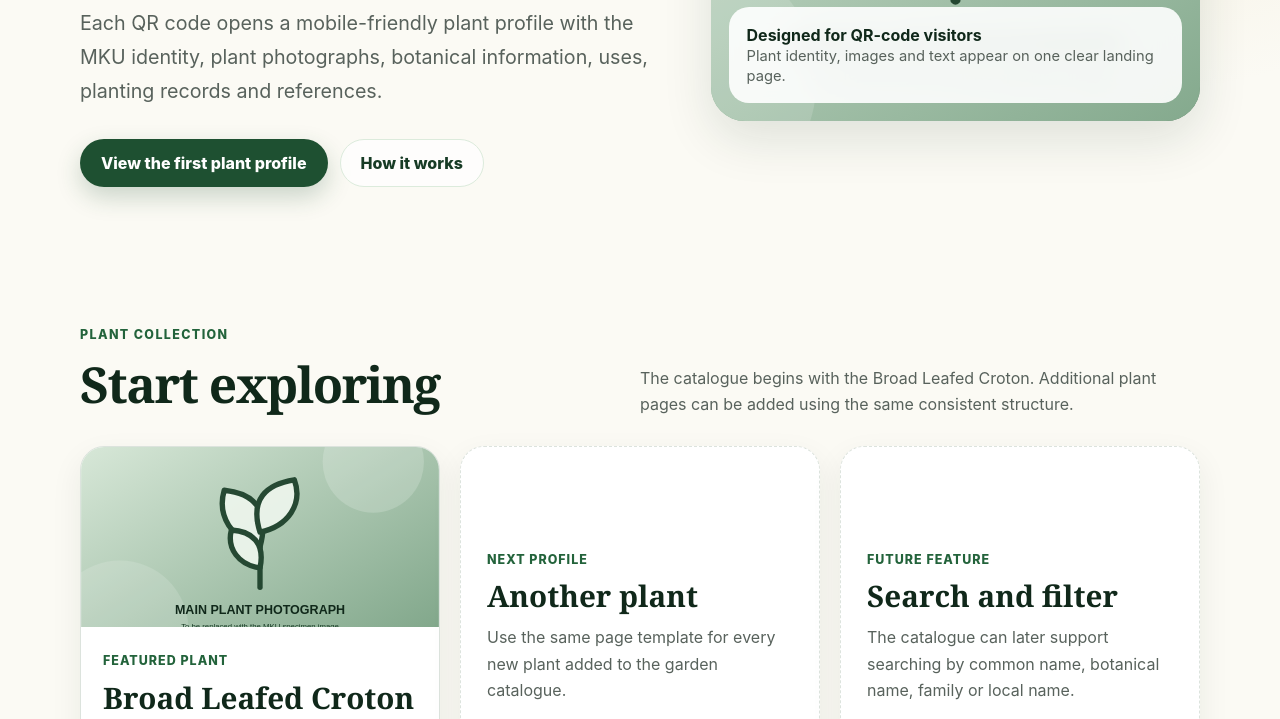
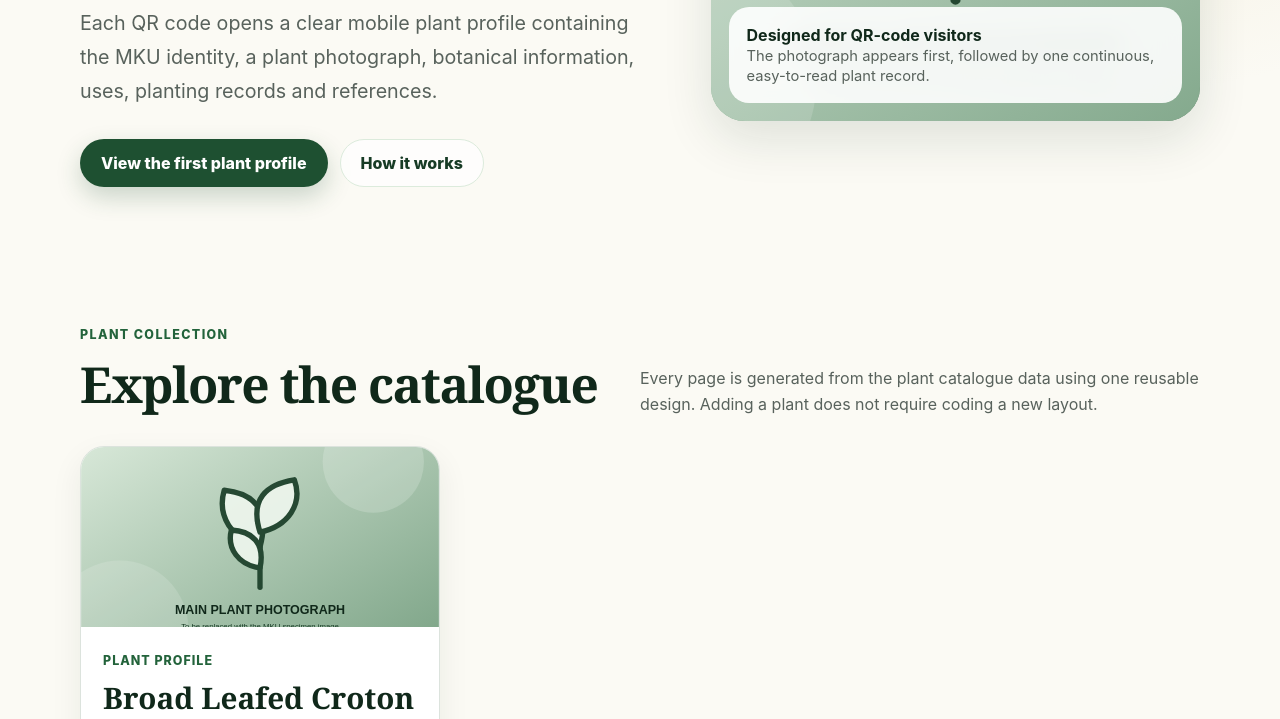
Before and after one commit to Jacky213121/mkubotanicgarden, a website: page index.html in a window 1280 px wide. Shown: the part 540-1259 px from the top of the page. Drawn offline with Linux system fonts and the light colour scheme.

Commit message:
Make homepage catalogue data driven

```diff
--- a/index.html
+++ b/index.html
@@ -3,7 +3,7 @@
 <head>
   <meta charset="utf-8">
   <meta name="viewport" content="width=device-width, initial-scale=1">
-  <meta name="description" content="Explore verified plant profiles from the MKU Botanic Garden.">
+  <meta name="description" content="Explore plant profiles from the MKU Botanic Garden.">
   <title>MKU Botanic Garden</title>
   <link rel="icon" href="assets/tree-mark.svg" type="image/svg+xml">
   <link rel="stylesheet" href="assets/styles.css">
@@ -30,7 +30,7 @@
         <div>
           <div class="eyebrow">Scan · Identify · Learn</div>
           <h1>Discover the plants of MKU Botanic Garden.</h1>
-          <p>Each QR code opens a mobile-friendly plant profile with the MKU identity, plant photographs, botanical information, uses, planting records and references.</p>
+          <p>Each QR code opens a clear mobile plant profile containing the MKU identity, a plant photograph, botanical information, uses, planting records and references.</p>
           <div class="hero-actions">
             <a class="button button-primary" href="plants/broad-leafed-croton/">View the first plant profile</a>
             <a class="button button-secondary" href="#how-it-works">How it works</a>
@@ -43,7 +43,7 @@
           </div>
           <div class="scan-card">
             <strong>Designed for QR-code visitors</strong>
-            <span>Plant identity, images and text appear on one clear landing page.</span>
+            <span>The photograph appears first, followed by one continuous, easy-to-read plant record.</span>
           </div>
         </div>
       </div>
@@ -54,35 +54,25 @@
         <div class="section-heading">
           <div>
             <span class="section-kicker">Plant collection</span>
-            <h2>Start exploring</h2>
+            <h2>Explore the catalogue</h2>
           </div>
-          <p>The catalogue begins with the Broad Leafed Croton. Additional plant pages can be added using the same consistent structure.</p>
+          <p>Every page is generated from the plant catalogue data using one reusable design. Adding a plant does not require coding a new layout.</p>
         </div>
 
         <div class="plant-grid">
+<!-- PLANT_CARDS_START -->
           <a class="plant-card plant-card-featured" href="plants/broad-leafed-croton/">
             <div class="plant-card-image">
-              <img src="assets/images/plant-main-placeholder.svg" alt="Plant photograph placeholder for Broad Leafed Croton">
+              <img src="assets/images/plant-main-placeholder.svg" alt="Placeholder for a photograph of Broad Leafed Croton" loading="lazy">
             </div>
             <div class="plant-card-copy">
-              <span>Featured plant</span>
+              <span>Plant profile</span>
               <h3>Broad Leafed Croton</h3>
-              <p class="latin">Croton macrostachyus</p>
+              <p class="latin"><em>Croton macrostachyus</em></p>
               <p class="meta">Mutundu (Kik) · Euphorbiaceae</p>
             </div>
           </a>
-
-          <article class="plant-card placeholder-card">
-            <span>Next profile</span>
-            <h3>Another plant</h3>
-            <p>Use the same page template for every new plant added to the garden catalogue.</p>
-          </article>
-
-          <article class="plant-card placeholder-card">
-            <span>Future feature</span>
-            <h3>Search and filter</h3>
-            <p>The catalogue can later support searching by common name, botanical name, family or local name.</p>
-          </article>
+        <!-- PLANT_CARDS_END -->
         </div>
       </div>
     </section>
@@ -94,13 +84,13 @@
             <span class="section-kicker">Visitor journey</span>
             <h2>One scan, one complete profile</h2>
           </div>
-          <p>The QR code points to a permanent plant page. Updating the text or replacing an image does not require replacing the QR code.</p>
+          <p>The QR code points to a permanent plant page. Text and photographs can be updated later without changing the printed QR code.</p>
         </div>
 
         <div class="steps-grid">
           <article class="step-card"><span>01</span><h3>Scan</h3><p>A visitor scans the QR code attached to the plant label.</p></article>
-          <article class="step-card"><span>02</span><h3>View</h3><p>The MKU logo, plant name and main image appear immediately.</p></article>
-          <article class="step-card"><span>03</span><h3>Learn</h3><p>The visitor reads the plant record, uses, planting history and references.</p></article>
+          <article class="step-card"><span>02</span><h3>View</h3><p>The MKU logo, plant name and main photograph appear immediately.</p></article>
+          <article class="step-card"><span>03</span><h3>Learn</h3><p>The visitor reads one continuous plant record containing all approved details.</p></article>
         </div>
       </div>
     </section>
```
